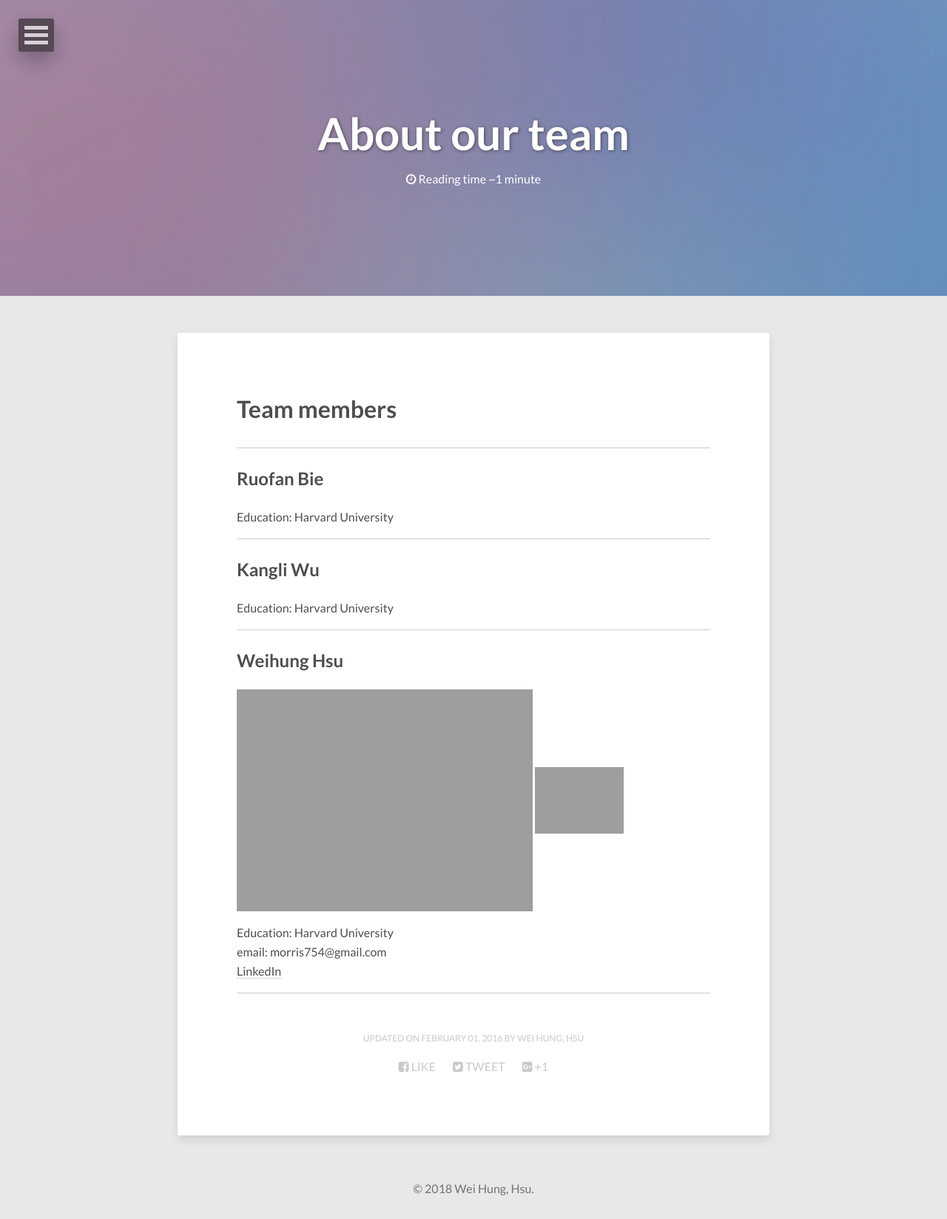
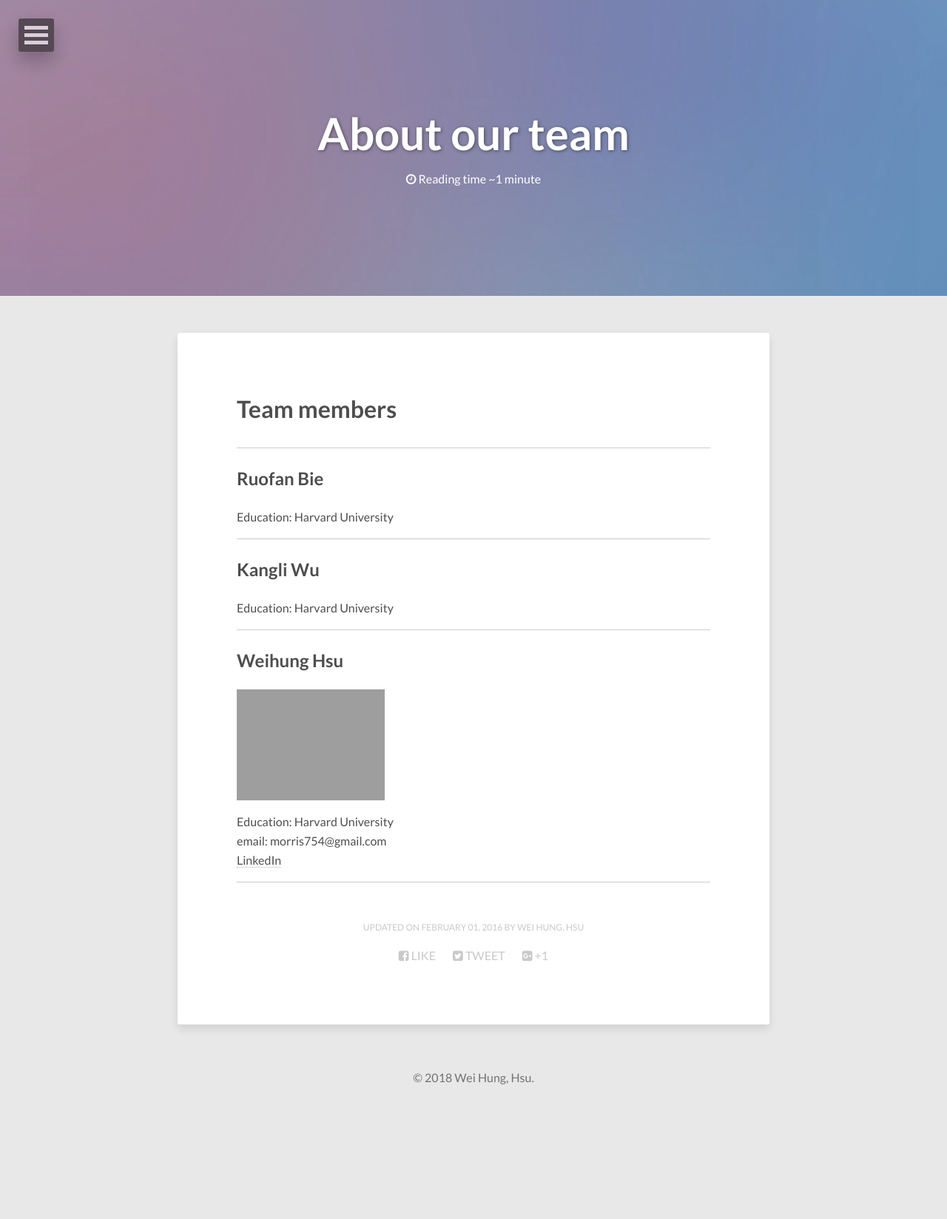
Before and after one commit to health1234/whhsu2.github.io, a Jekyll site: the page built from about/index.md, in a window 1280 px wide. Shown: the whole page at 74% size. Built offline with Jekyll 4.4.1, drawn with Linux system fonts in a browser that asks for light colours; nearby versions of some CDN libraries; after the commit the page ends 1498 px from its top, so only the background shows below that.

Commit message:
Update index.md

```diff
--- a/about/index.md
+++ b/about/index.md
@@ -26,9 +26,7 @@ Education: Harvard University
 
 ## Weihung Hsu
 
-
-![Morris]({{ site.url }}/images/morris.JPG )
-<img src="{{ site.url }}/images/morris.JPG"  width="120" height="120">
+<img src="{{ site.url }}/images/morris.JPG"  width="200" height="200">
 
 Education: Harvard University
 email: morris754@gmail.com
```
